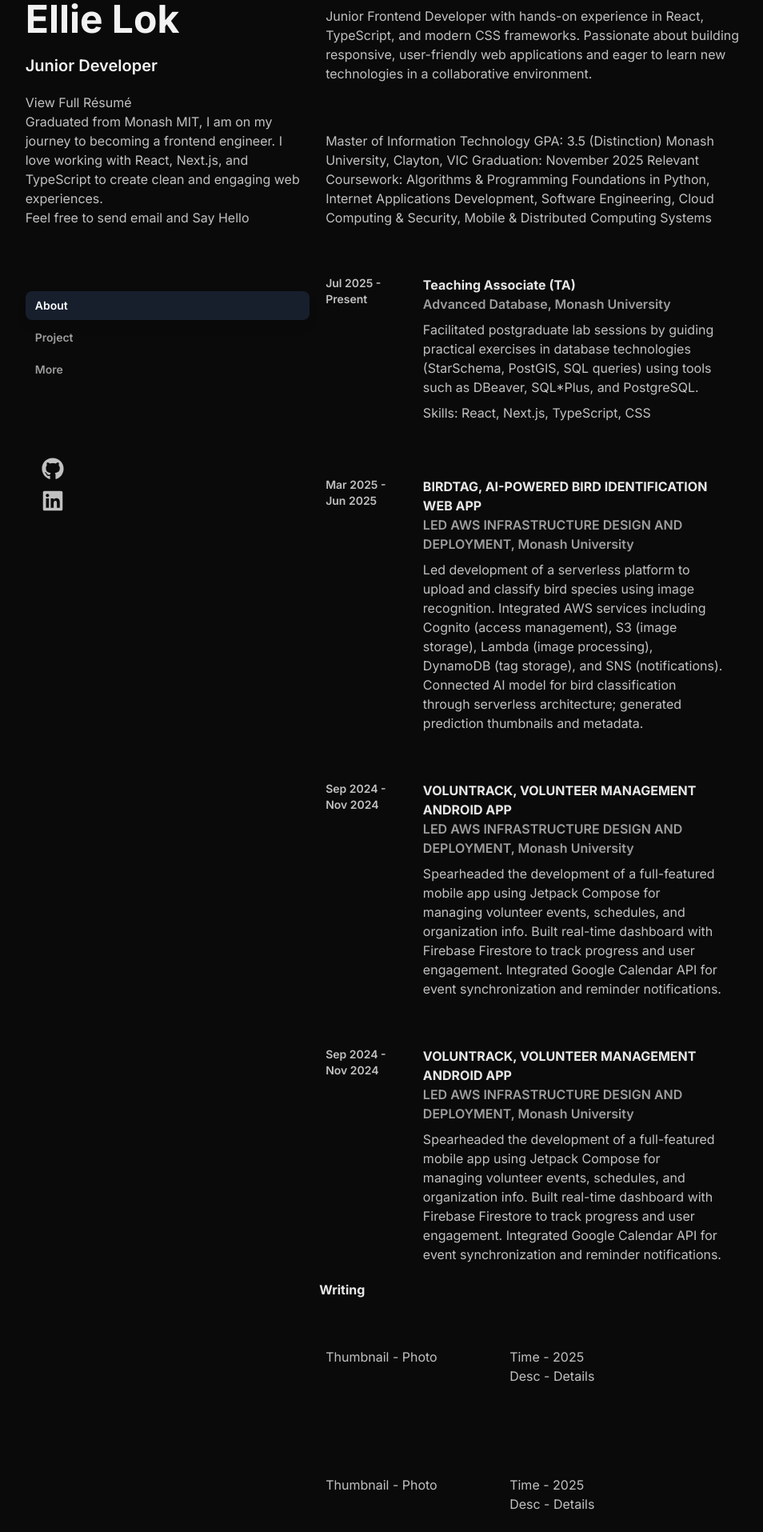
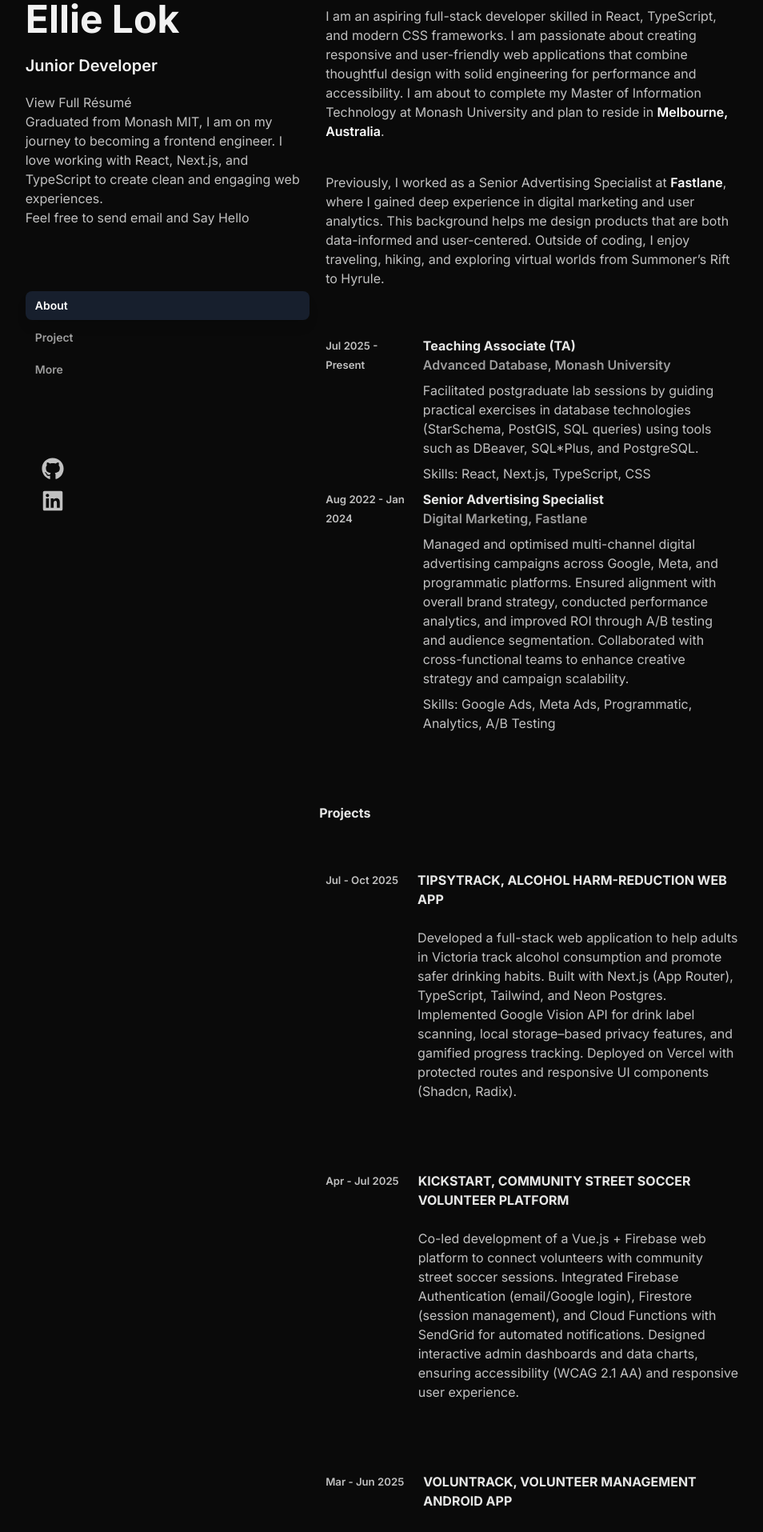
Before and after one commit to ellielok/www.ellielok.com, a Next.js app: page / in a window 1280 px wide. Shown: the part 100-2015 px from the top of the page at 80% size, without its empty margins (158-1112 px from the left). Built offline with nearby package versions, Linux system fonts and the light colour scheme.

Commit message:
Update font size and hightlight helper

```diff
--- a/app/globals.css
+++ b/app/globals.css
@@ -36,3 +36,8 @@
   /* Transparent effect for all the text */
   @apply text-white/75
 }
+
+/* Custom font sizes */
+@theme {
+  --text-tiny: 0.825rem;
+}
--- a/app/page.tsx
+++ b/app/page.tsx
@@ -11,23 +11,32 @@
   FaInstagram,
   FaGoodreads,
 } from 'react-icons/fa';
+import hl from '@/utils/highLight';
 
 export default function Home() {
   return (
-    <div className="flex flex-col
+    <div
+      className="flex flex-col
                     px-8 py-20
                     lg:flex-row lg:px-0 lg:py-0
-                    gap-3">
+                    gap-3"
+    >
       {/* Left Space */}
-      <div className=" hidden lg:block flex-1 "></div>
+      <div className=" hidden lg:block lg:flex-1 "></div>
 
       {/* Left Column  */}
-      <div className="flex-2 h-fit
+      <div
+        className="flex-2 h-fit
                       lg:top-0 lg:h-screen lg:sticky
                       top-10 self-start
-                      lg:pt-25">
-        <h1 className=" text-2xl font-bold text-white/95 sm:text-3xl md:text-4xl lg:text-5xl ">Ellie Lok</h1>
-        <h2 className=" mt-5 mb-5 font-semibold  text-white/95 text-base md:text-xl">Junior Developer</h2>
+                      lg:pt-25"
+      >
+        <h1 className=" text-2xl font-bold text-white/95 sm:text-3xl md:text-4xl lg:text-5xl ">
+          Ellie Lok
+        </h1>
+        <h2 className=" mt-5 mb-5 font-semibold  text-white/95 text-base md:text-xl">
+          Junior Developer
+        </h2>
         <a
           href="/cv/ellie-cv.pdf"
           target="_blank"
@@ -52,10 +61,12 @@
           </a>
         </div>
 
-        <div className="flex flex-wrap gap-3
+        <div
+          className="flex flex-wrap gap-3
                         mt-5
                         lg:flex-col lg:absolute lg:inset-x-0 lg:bottom-0 lg:px-5 lg:py-15
-                        ">
+                        "
+        >
           <a href="https://github.com/ellielok" target="_blank" rel="blog">
             <FaGithub size={28} />
           </a>
@@ -70,75 +81,83 @@
       {/* Right Column */}
 
       <div className="flex-3 scroll-smooth lg:py-25">
-        <div id="about-content" className="sticky top-0 py-5 lg:hidden font-bold bg-black text-white/90">
+        <div>
+          <div
+            id="about-content"
+            className="sticky top-0 py-5 lg:hidden font-bold bg-black text-white/90"
+          >
             About Me
           </div>
-        <div className="m-2 mb-15 ">
-          Junior Frontend Developer with hands-on experience in React,
-          TypeScript, and modern CSS frameworks. Passionate about building
-          responsive, user-friendly web applications and eager to learn new
-          technologies in a collaborative environment.
+
+          <div className="">
+            <div className="m-2 mb-10">
+              I am an aspiring full-stack developer skilled in React, TypeScript, and modern CSS frameworks. I am passionate about creating responsive and user-friendly web applications that combine thoughtful design with solid engineering for performance and accessibility. I am about to complete my Master of Information Technology at Monash University and plan to reside in {hl("Melbourne, Australia")}.
             </div>
-        <div className="m-2 mb-15 ">
-          Master of Information Technology GPA: 3.5 (Distinction) Monash
-          University, Clayton, VIC Graduation: November 2025 Relevant
-          Coursework: Algorithms & Programming Foundations in Python, Internet
-          Applications Development, Software Engineering, Cloud Computing &
-          Security, Mobile & Distributed Computing Systems
+            <div className="m-2 mb-10 ">
+              Previously, I worked as a Senior Advertising Specialist at {hl("Fastlane")}, where I gained deep experience in digital marketing and user analytics. This background helps me design products that are both data-informed and user-centered. Outside of coding, I enjoy traveling, hiking, and exploring virtual worlds from Summoner’s Rift to Hyrule.
+            </div>
+
+          </div>
         </div>
 
         {/* PROJECT Section */}
+        <div>
           <div
             id="project-content"
             className="sticky top-0  py-5 lg:hidden font-bold bg-black text-white/90"
           >
-          Experience & Project
+            Experience
           </div>
-        <div className='space-y-15'>
+          <div id="ex-more" className=" py-5 mb-10">
             <ProjectCard
               timeRange="Jul 2025 - Present"
               project="Teaching Associate (TA)"
-            position='Advanced Database'
+              position="Advanced Database"
               company="Monash University"
               description="Facilitated postgraduate lab sessions by guiding practical exercises in database technologies (StarSchema, PostGIS, SQL queries) using tools such as DBeaver, SQL*Plus, and PostgreSQL."
               skills="React, Next.js, TypeScript, CSS"
             ></ProjectCard>
-
             <ProjectCard
-            timeRange="Mar 2025 - Jun 2025"
-            project="BIRDTAG, AI-POWERED BIRD IDENTIFICATION WEB APP"
-            position="LED AWS INFRASTRUCTURE DESIGN AND DEPLOYMENT"
-            company="Monash University"
-            description="Led development of a serverless platform to upload and classify bird species using image recognition. Integrated AWS services including Cognito (access management), S3 (image storage), Lambda (image processing), DynamoDB (tag storage), and SNS (notifications). Connected AI model for bird classification through serverless architecture; generated prediction thumbnails and metadata."
-          ></ProjectCard>
-
-          <ProjectCard
-            timeRange="Sep 2024 - Nov 2024"
-            project="VOLUNTRACK, VOLUNTEER MANAGEMENT ANDROID APP"
-            position="LED AWS INFRASTRUCTURE DESIGN AND DEPLOYMENT"
-            company="Monash University"
-            description=" Spearheaded the development of a full-featured mobile app using Jetpack Compose for managing volunteer events, schedules, and organization info. Built real-time dashboard with Firebase Firestore to track progress and user engagement. Integrated Google Calendar API for event synchronization and reminder notifications."
-          ></ProjectCard>
-                  {/* To be deleted */}
-        <ProjectCard
-          timeRange="Sep 2024 - Nov 2024"
-          project="VOLUNTRACK, VOLUNTEER MANAGEMENT ANDROID APP"
-          position="LED AWS INFRASTRUCTURE DESIGN AND DEPLOYMENT"
-          company="Monash University"
-          description=" Spearheaded the development of a full-featured mobile app using Jetpack Compose for managing volunteer events, schedules, and organization info. Built real-time dashboard with Firebase Firestore to track progress and user engagement. Integrated Google Calendar API for event synchronization and reminder notifications."
+              timeRange="Aug 2022 - Jan 2024"
+              project="Senior Advertising Specialist"
+              position="Digital Marketing"
+              company="Fastlane"
+              description="Managed and optimised multi-channel digital advertising campaigns across Google, Meta, and programmatic platforms. Ensured alignment with overall brand strategy, conducted performance analytics, and improved ROI through A/B testing and audience segmentation. Collaborated with cross-functional teams to enhance creative strategy and campaign scalability."
+              skills="Google Ads, Meta Ads, Programmatic, Analytics, A/B Testing"
             ></ProjectCard>
           </div>
-
-
+        </div>
 
         {/* WRITING Section */}
+        <div>
           <div id="more" className=" py-5 mb-10 font-bold text-white/90">
-          Writing
+            Projects
           </div>
           <div id="more-content">
-          <WritingCard></WritingCard>
-          <WritingCard></WritingCard>
-          <WritingCard></WritingCard>
+            <WritingCard
+              projectName="TIPSYTRACK, ALCOHOL HARM-REDUCTION WEB APP"
+              timeRange="Jul - Oct 2025"
+              description="Developed a full-stack web application to help adults in Victoria track alcohol consumption and promote safer drinking habits. Built with Next.js (App Router), TypeScript, Tailwind, and Neon Postgres. Implemented Google Vision API for drink label scanning, local storage–based privacy features, and gamified progress tracking. Deployed on Vercel with protected routes and responsive UI components (Shadcn, Radix)."
+            ></WritingCard>
+
+            <WritingCard
+              projectName="KICKSTART, COMMUNITY STREET SOCCER VOLUNTEER PLATFORM"
+              timeRange="Apr - Jul 2025"
+              description="Co-led development of a Vue.js + Firebase web platform to connect volunteers with community street soccer sessions. Integrated Firebase Authentication (email/Google login), Firestore (session management), and Cloud Functions with SendGrid for automated notifications. Designed interactive admin dashboards and data charts, ensuring accessibility (WCAG 2.1 AA) and responsive user experience."
+            ></WritingCard>
+
+            <WritingCard
+              projectName="VOLUNTRACK, VOLUNTEER MANAGEMENT ANDROID APP"
+              timeRange="Mar - Jun 2025"
+              description="Led development of a serverless platform to upload and classify bird species using image recognition. Integrated AWS services including Cognito (access management), S3 (image storage), Lambda (image processing), DynamoDB (tag storage), and SNS (notifications). Connected AI model for bird classification through serverless architecture; generated prediction projectNames and metadata."
+            ></WritingCard>
+
+            <WritingCard
+              projectName="BIRDTAG, AI-POWERED BIRD IDENTIFICATION WEB APP"
+              timeRange="Sep - Nov 2024"
+              description="Spearheaded the development of a full-featured mobile app using Jetpack Compose for managing volunteer events, schedules, and organization info. Built real-time dashboard with Firebase Firestore to track progress and user engagement. Integrated Google Calendar API for event synchronization and reminder notifications."
+            ></WritingCard>
+          </div>
         </div>
 
         <Footer></Footer>
--- a/component/project-card.tsx
+++ b/component/project-card.tsx
@@ -16,7 +16,7 @@
     skills
 }: ProjectCardProps){
     return(<div className="md:flex px-2 flex-row">
-          <div className="basis-1/4 text-sm pb-2 font-semibold">{timeRange}</div>
+          <div className="basis-1/4 text-tiny pb-2 text-tiny/6 font-semibold">{timeRange}</div>
           <div className='md:px-5 basis-3/3'>
             <div className="font-bold text-white/90 ">{project}</div>
             <div className="font-semibold pb-2 text-white/60"> {position}, {company} </div>
--- a/component/writing-card.tsx
+++ b/component/writing-card.tsx
@@ -1,19 +1,19 @@
 interface WritingCardProps {
-  thumbnail?: string | React.ReactNode;
+  projectName?: string | React.ReactNode;
   timeRange?: string;
   description?: string;
 }
 
 export default function WritingCard({
-  thumbnail,
+  projectName,
   timeRange,
   description,
 }: WritingCardProps) {
   return (
-    <div className="grid grid-flow-col grid-rows-5 m-2 my-10 ">
-      <div className="row-span-5 ">Thumbnail - Photo{thumbnail}</div>
-      <div className="col-span-2 ">Time - 2025{timeRange}</div>
-      <div className="col-span-2 row-span-4 ">Desc - Details{description}</div>
+    <div className="grid grid-flow-col grid-rows-5 m-2 my-10 gap-6">
+      <div className="row-span-5 text-tiny/6 font-semibold">{timeRange}</div>
+      <div className="col-span-2 font-bold text-white/90 ">{projectName}</div>
+      <div className="col-span-2 row-span-4">{description}</div>
     </div>
   );
 }
--- /dev/null
+++ b/utils/highLight.tsx
@@ -0,0 +1,5 @@
+export default function hl(item: string | React.ReactNode) {
+  return (
+    <span className="font-semibold text-white">{item}</span>
+  );
+}
```
Lines whose indentation alone changed are shown as unchanged.
